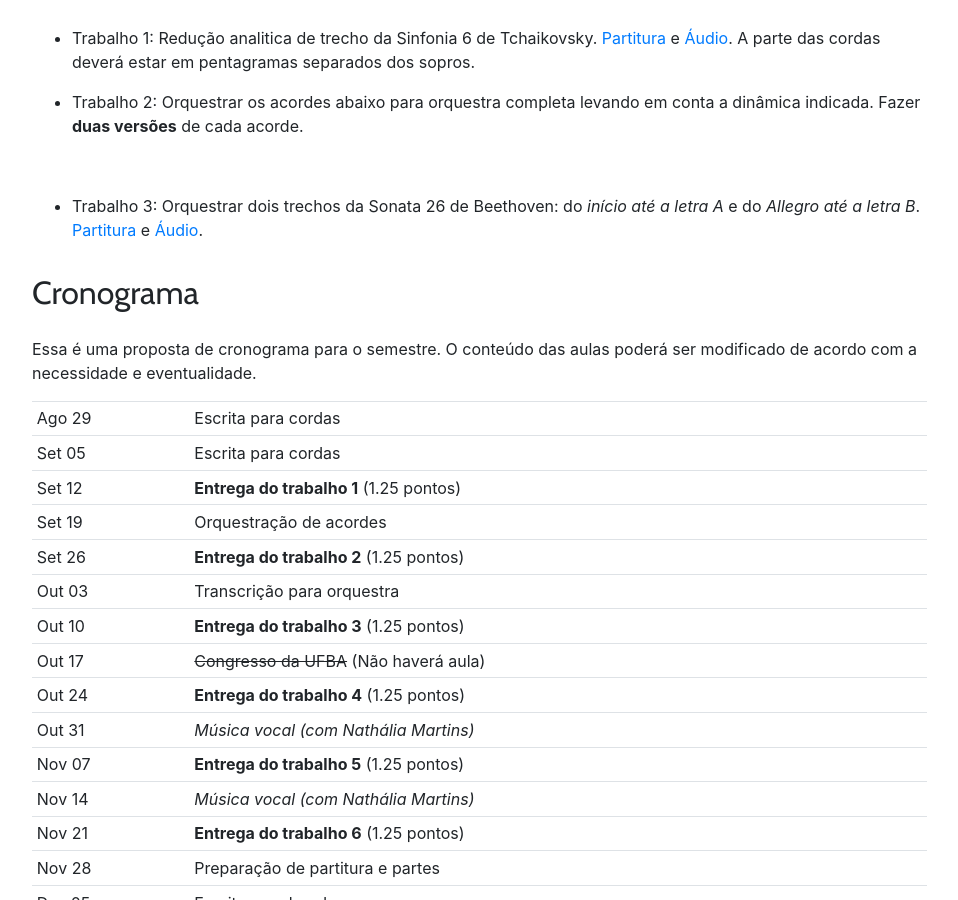
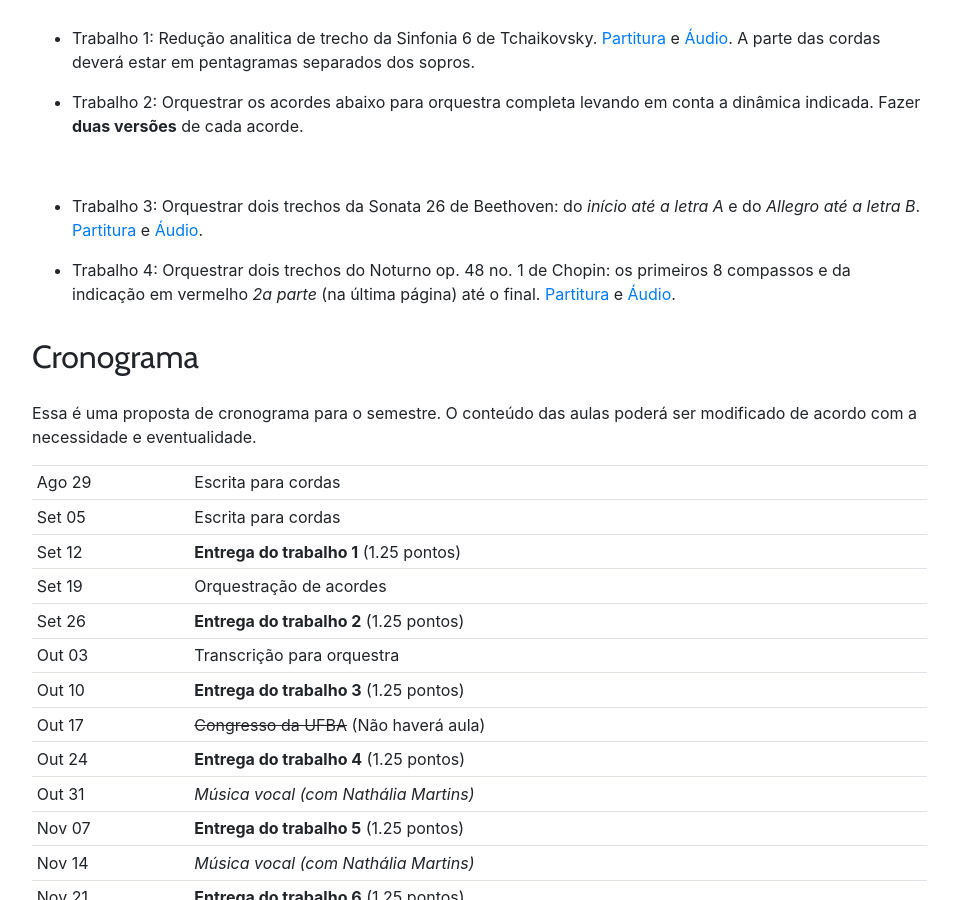
Before and after one commit to kroger/genosmus, a Jekyll site: the page built from _pedro/musa87.md, in a window 1280 px wide and 900 px high, scrolled down 530 px. Shown: the whole window, without its empty margins (68-1026 px from the left). Built offline with Jekyll 4.4.1, drawn with Linux system fonts in a browser that asks for light colours; some of the changed lines change nothing that is shown.

Commit message:
Trabalho de orquestração

```diff
--- a/_pedro/musa87.md
+++ b/_pedro/musa87.md
@@ -27,6 +27,8 @@ Continuação de Instrumentação e Orquestração III.
   ![](/trabalho-acordes.png)
 
 - Trabalho 3: Orquestrar dois trechos da Sonata 26 de Beethoven: do *início até a letra A* e do *Allegro até a letra B*. [Partitura][3] e [Áudio][4].
+
+- Trabalho 4: Orquestrar dois trechos do Noturno op. 48 no. 1 de Chopin: os primeiros 8 compassos e da indicação em vermelho *2a parte* (na última página) até o final. [Partitura][5] e [Áudio][6].
 
 
 ## Cronograma
@@ -69,3 +71,5 @@ do trabalho com uma gravação midi (Finale) em mp3.
 [2]: https://www.dropbox.com/s/zy9981088balrte/Tchaikovsky%20Symphony%206%20-%20Movement%204.mkv?dl=1
 [3]: https://www.dropbox.com/s/behf8dl9mgo3hqo/Beethoven%20-%20Sonata%2026.pdf?dl=1
 [4]: https://www.dropbox.com/s/wk74bgxze21jtl2/Beethoven%20-%20Sonata%2026.mp3?dl=1
+[5]: https://www.dropbox.com/s/86i4pbibxpszcef/Chopin%20Noturno.pdf?dl=1
+[6]: https://www.dropbox.com/s/lyfxdmyaz525ert/Chopin%20Noturno.mp3?dl=1
```
